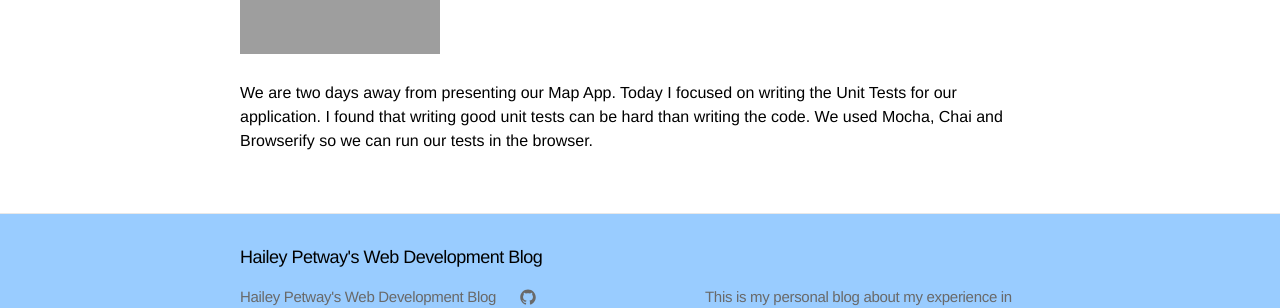
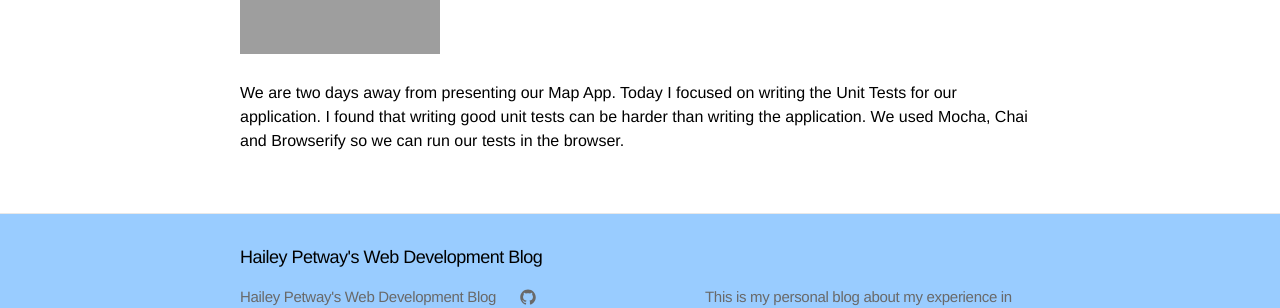
Before and after one commit to hlpetway/blog, a Jekyll site: the page built from _posts/2014-05-28-unit-testing-flappy.md, in a window 1280 px wide. Shown: the part 348-656 px from the top of the page. Built offline with Jekyll 4.4.1, drawn with Linux system fonts in a browser that asks for light colours; grey boxes are pictures that could not be loaded.

Commit message:
editing grammar on posts

```diff
--- a/_posts/2014-05-28-unit-testing-flappy.md
+++ b/_posts/2014-05-28-unit-testing-flappy.md
@@ -7,4 +7,4 @@ categories: GoogleMaps API, Unit Test
 
 <img src="http://scontent-b.cdninstagram.com/hphotos-ash/t51.2885-15/10349655_1450385085208631_179416221_n.jpg" width="200" height="200" alt="Passing Unit Tests">
 
-We are two days away from presenting our Map App. Today I focused on writing the Unit Tests for our application. I found that writing good unit tests can be hard than writing the code. We used Mocha, Chai and Browserify so we can run our tests in the browser.
+We are two days away from presenting our Map App. Today I focused on writing the Unit Tests for our application. I found that writing good unit tests can be harder than writing the application. We used Mocha, Chai and Browserify so we can run our tests in the browser.
```
Also changed, not shown: _posts/2014-05-23-friday-speakers.md (+2 -2 lines).
